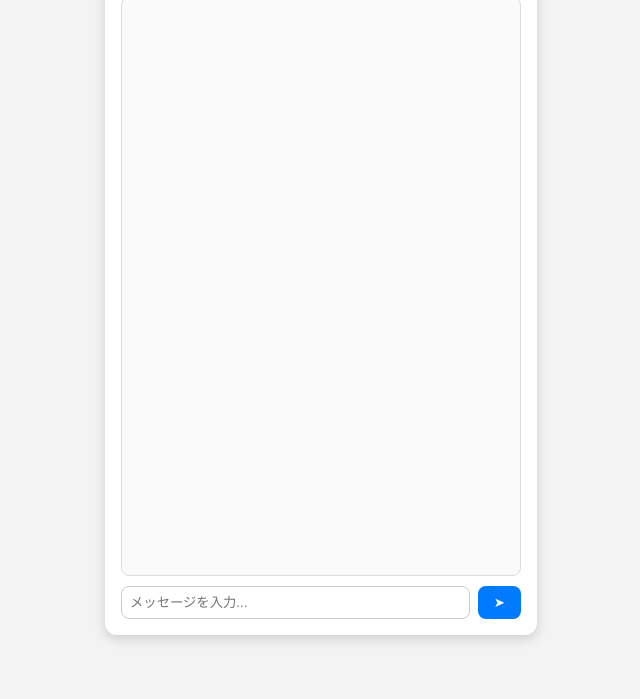
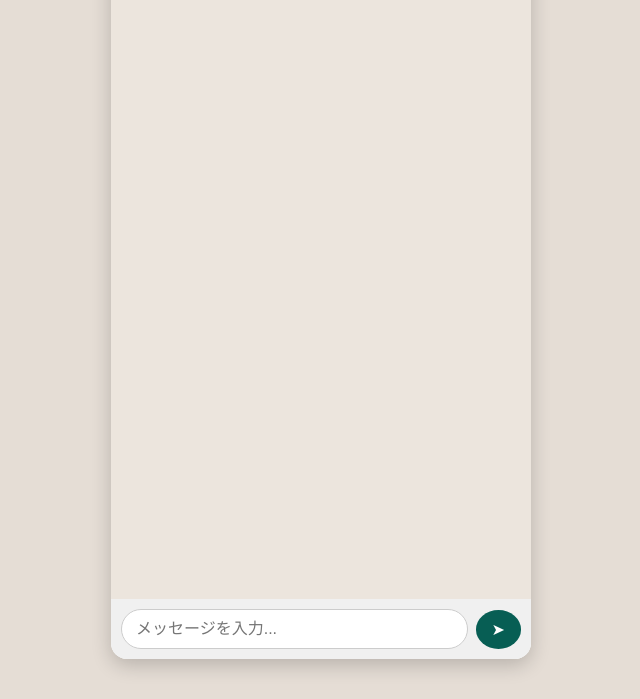
Before and after one commit to Char793/gemini-chat-frontend, a plain HTML site: page index.html in a window 1280 px wide. Shown: the part 101-800 px from the top of the page, without its empty margins (319-959 px from the left). Drawn offline with Linux system fonts and the light colour scheme.

Commit message:
Update style.css

```diff
--- a/style.css
+++ b/style.css
@@ -1,6 +1,6 @@
 body {
-  font-family: Arial, sans-serif;
-  background: #f3f3f3;
+  font-family: "Helvetica Neue", Arial, sans-serif;
+  background: #e5ddd5;
   display: flex;
   justify-content: center;
   align-items: center;
@@ -9,70 +9,94 @@ body {
 }
 
 .chat-container {
-  width: 400px;
-  background: #fff;
-  border-radius: 12px;
-  box-shadow: 0 4px 12px rgba(0, 0, 0, 0.15);
-  padding: 16px;
+  width: 420px;
+  max-width: 100%;
+  height: 90vh;
+  background: #ffffff;
+  border-radius: 16px;
   display: flex;
   flex-direction: column;
-  height: 80vh;
+  box-shadow: 0 6px 20px rgba(0, 0, 0, 0.2);
+  overflow: hidden;
 }
 
-h1 {
+/* Header */
+.chat-header {
+  background: #075e54;
+  color: white;
+  padding: 14px;
+  font-size: 1.2rem;
+  font-weight: bold;
   text-align: center;
-  font-size: 1.4rem;
-  margin-bottom: 12px;
 }
 
+/* Chat box */
 .chat-box {
   flex: 1;
-  border: 1px solid #ddd;
-  padding: 10px;
-  border-radius: 8px;
+  padding: 14px;
   overflow-y: auto;
-  margin-bottom: 10px;
-  background: #fafafa;
+  background: #ece5dd;
+  display: flex;
+  flex-direction: column;
+  gap: 10px;
 }
 
+/* Message bubbles */
 .message {
-  margin: 5px 0;
-  padding: 8px 12px;
-  border-radius: 10px;
-  max-width: 75%;
+  max-width: 70%;
+  padding: 10px 14px;
+  border-radius: 16px;
+  line-height: 1.4;
+  font-size: 0.95rem;
+  display: inline-block;
+  position: relative;
+  word-wrap: break-word;
 }
 
 .user {
-  background: #d1e7ff;
   align-self: flex-end;
+  background: #dcf8c6;
+  border-bottom-right-radius: 4px;
 }
 
 .bot {
-  background: #e6e6e6;
   align-self: flex-start;
+  background: #ffffff;
+  border-bottom-left-radius: 4px;
+  border: 1px solid #ddd;
 }
 
+/* Input */
 .input-container {
   display: flex;
+  padding: 10px;
+  background: #f0f0f0;
   gap: 8px;
+  align-items: center;
 }
 
 input {
   flex: 1;
-  padding: 8px;
-  border-radius: 8px;
+  padding: 10px 14px;
+  border-radius: 20px;
   border: 1px solid #ccc;
+  outline: none;
+  font-size: 1rem;
 }
 
 button {
-  padding: 8px 16px;
+  padding: 10px 16px;
   border: none;
-  border-radius: 8px;
-  background: #007bff;
+  border-radius: 50%;
+  background: #075e54;
   color: white;
   cursor: pointer;
+  font-size: 1rem;
+  display: flex;
+  justify-content: center;
+  align-items: center;
 }
 
 button:hover {
-  background: #0056b3;
+  background: #0a7c6f;
 }
```
